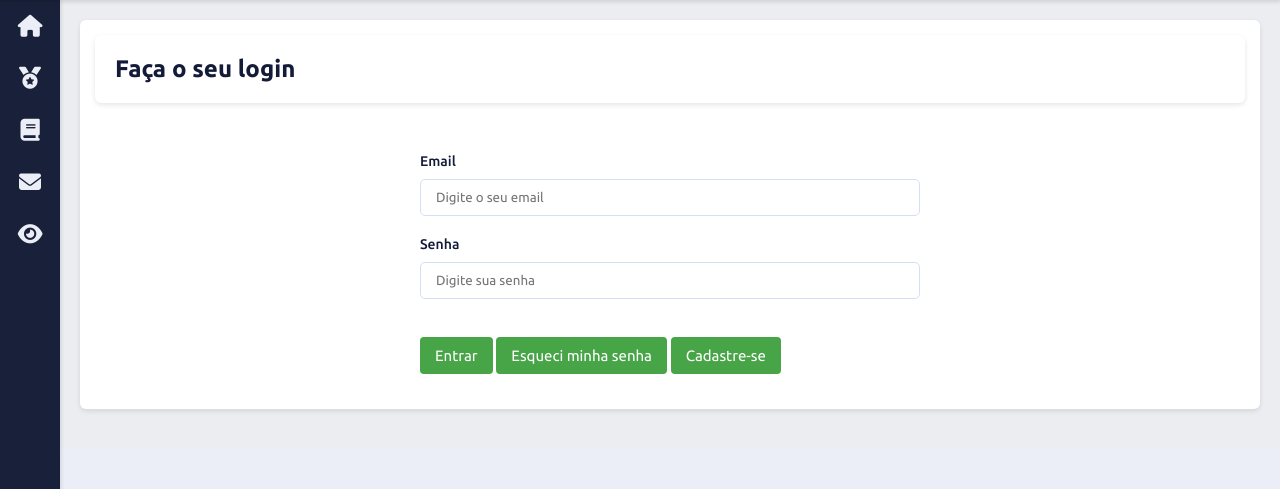
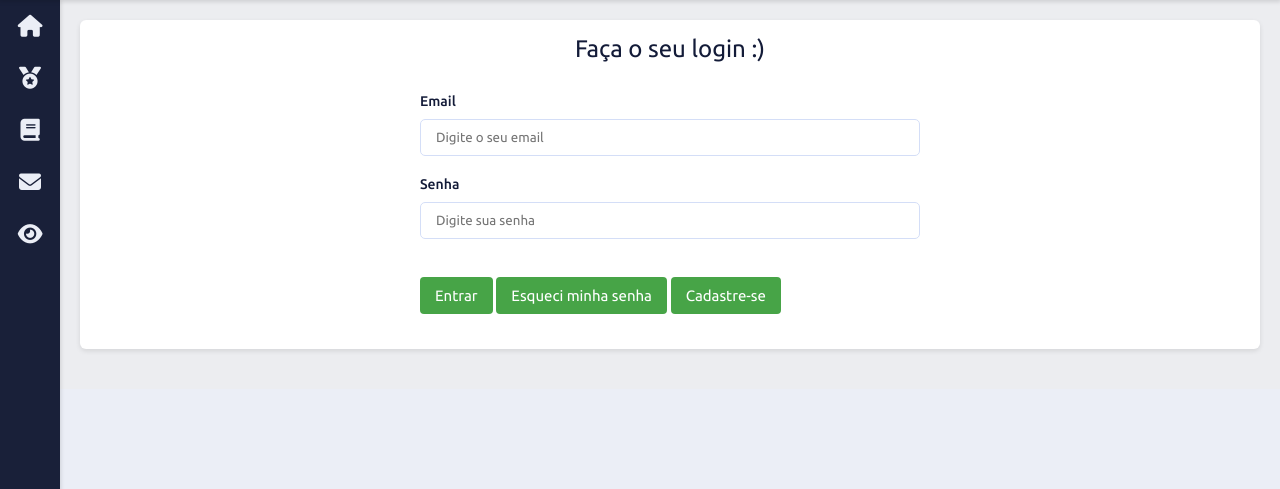
Before and after one commit to andrea-kozicki/bcs-expcriativa3, a PHP site: page /login2.php in a window 1280 px wide. Shown: the part 61-550 px from the top of the page. Run offline with PHP 8.4, Linux system fonts and the light colour scheme.

Commit message:
tirando os links relativos e modificando pagina html

```diff
--- a/css/sitecsslogin.css
+++ b/css/sitecsslogin.css
@@ -409,20 +409,12 @@ body {
     display: block;
 }
 
-.top-list {
-    width: 100%;
-    padding: 20px;
-    margin-bottom: 20px;
-    background-color: var(--fourth-color);
-    border-radius: 6px;
-    box-shadow: 0 2px 5px rgba(0,0,0,0.1);
-}
-
 .title-content {
     font-size: 1.5rem;
     color: var(--fourth-bg-color);
-    font-weight: 700;
-    margin: 0;
+    text-align: center;
+    margin: 0 auto;
+
 }
 
 input.input-adm,
--- a/login2.php
+++ b/login2.php
@@ -10,8 +10,8 @@ session_start();
     <title>Login com Autenticação em Dois Fatores</title>
 
     <!-- Meta Tags e Links -->
-    <link rel="shortcut icon" href="./imagens/estrela.ico" type="image/x-icon">
-    <link rel="stylesheet" href="./css/sitecsslogin.css">
+    <link rel="shortcut icon" href="/imagens/estrela.ico" type="image/x-icon">
+    <link rel="stylesheet" href="/css/sitecsslogin.css">
     <link rel="stylesheet" href="https://cdnjs.cloudflare.com/ajax/libs/font-awesome/6.7.2/css/all.min.css">
     <link href="https://fonts.googleapis.com/css2?family=Ubuntu:wght@300;700&display=swap" rel="stylesheet">
 
@@ -31,22 +31,22 @@ session_start();
             <div class="bars">
                 <i class="fa-solid fa-bars fa-xl"></i>
             </div>
-            <img src="./imagens/estrela.ico" class="logo" />
+            <img src="/imagens/estrela.ico" class="logo" />
         </div>
 
         <!--Menu da barra de navegação superior-->
         <div class="navbar-content">
             <div class="avatar">
-                <img src="./imagens/user-pic.jpg" alt="usuario" width="40">
+                <img src="/imagens/user-pic.jpg" alt="usuario" width="40">
                 <div class="dropdown-menu setting">
                     <div class="item">
-                        <span class="fa-solid fa-door-open"></span> <a href="./login2.php">Login</a>
+                        <span class="fa-solid fa-door-open"></span> <a href="/login2.php">Login</a>
                     </div>
                     <div class="item">
-                        <span class="fa-solid fa-user"></span><a href="./perfil.html">Perfil</a>
+                        <span class="fa-solid fa-user"></span><a href="/perfil.html">Perfil</a>
                     </div>
                     <div class="item">
-                        <span class="fa-solid fa-door-open"></span><a href="./index.html">Sair</a>
+                        <span class="fa-solid fa-door-open"></span><a href="/index.html">Sair</a>
                     </div>
                 </div>
             </div>
@@ -68,15 +68,15 @@ session_start();
             </button>
 
             <div class="dropdown-container">
-                <a href="./romance.html" class="sidebar-nav"><i class="icon fa-solid fa-heart"></i><span>Romance</span></a>
-                <a href="./biografias.html" class="sidebar-nav"><i class="icon fa-solid fa-pen-nib"></i><span>Biografias</span></a>
-                <a href="./poesias.html" class="sidebar-nav"><i class="icon fa-solid fa-feather"></i><span>Poesias</span></a>
-                <a href="./contos.html" class="sidebar-nav"><i class="icon fa-solid fa-comment"></i><span>Contos</span></a>
+                <a href="/romance.html" class="sidebar-nav"><i class="icon fa-solid fa-heart"></i><span>Romance</span></a>
+                <a href="/biografias.html" class="sidebar-nav"><i class="icon fa-solid fa-pen-nib"></i><span>Biografias</span></a>
+                <a href="/poesias.html" class="sidebar-nav"><i class="icon fa-solid fa-feather"></i><span>Poesias</span></a>
+                <a href="/contos.html" class="sidebar-nav"><i class="icon fa-solid fa-comment"></i><span>Contos</span></a>
             </div>
 
-            <a href="./contato.html" class="sidebar-nav"> <i class="icon fa-solid fa-envelope"></i><span>Contato</span></a>
+            <a href="/contato.html" class="sidebar-nav"> <i class="icon fa-solid fa-envelope"></i><span>Contato</span></a>
 
-            <a href="./sobre.html" class="sidebar-nav"> <i class="icon fa-solid fa-eye"></i><span>Sobre a livraria</span></a>
+            <a href="/sobre.html" class="sidebar-nav"> <i class="icon fa-solid fa-eye"></i><span>Sobre a livraria</span></a>
         </div>
 
         <!-- Fim da Sidebar -->
@@ -84,9 +84,9 @@ session_start();
         <!-- Inicio do conteudo principal da área de login -->
         <div class="wrapper">
             <div class="row">
-                <div class="top-list">
-                    <span class="title-content">Faça o seu login</span>
-                </div>
+
+                    <span class="title-content">Faça o seu login :)</span>
+
 
                 <!-- Formulário de Login Principal -->
                 <div id="basiclogin" class="content-adm">
@@ -105,8 +105,8 @@ session_start();
                         </div>
                         <br>
                         <button type="submit" class="btn-success" id="entrar">Entrar</button>
-                        <button type="button" class="btn-success"> <a href="./redefinesenha.html">Esqueci minha senha</a></button>
-                        <button type="button" class="btn-success"> <a href="./cadastro.html">Cadastre-se</a></button>
+                        <button type="button" class="btn-success"> <a href="/redefinesenha.html">Esqueci minha senha</a></button>
+                        <button type="button" class="btn-success"> <a href="/cadastro.html">Cadastre-se</a></button>
                     </form>
 
 
@@ -209,7 +209,7 @@ session_start();
 
         </div>
 
-        <script src="./js/loginjs.js"></script>
+        <script src="/js/loginjs.js"></script>
 
 </body>
 
```
Also changed, not shown: perfil.html (+17 -17 lines).
